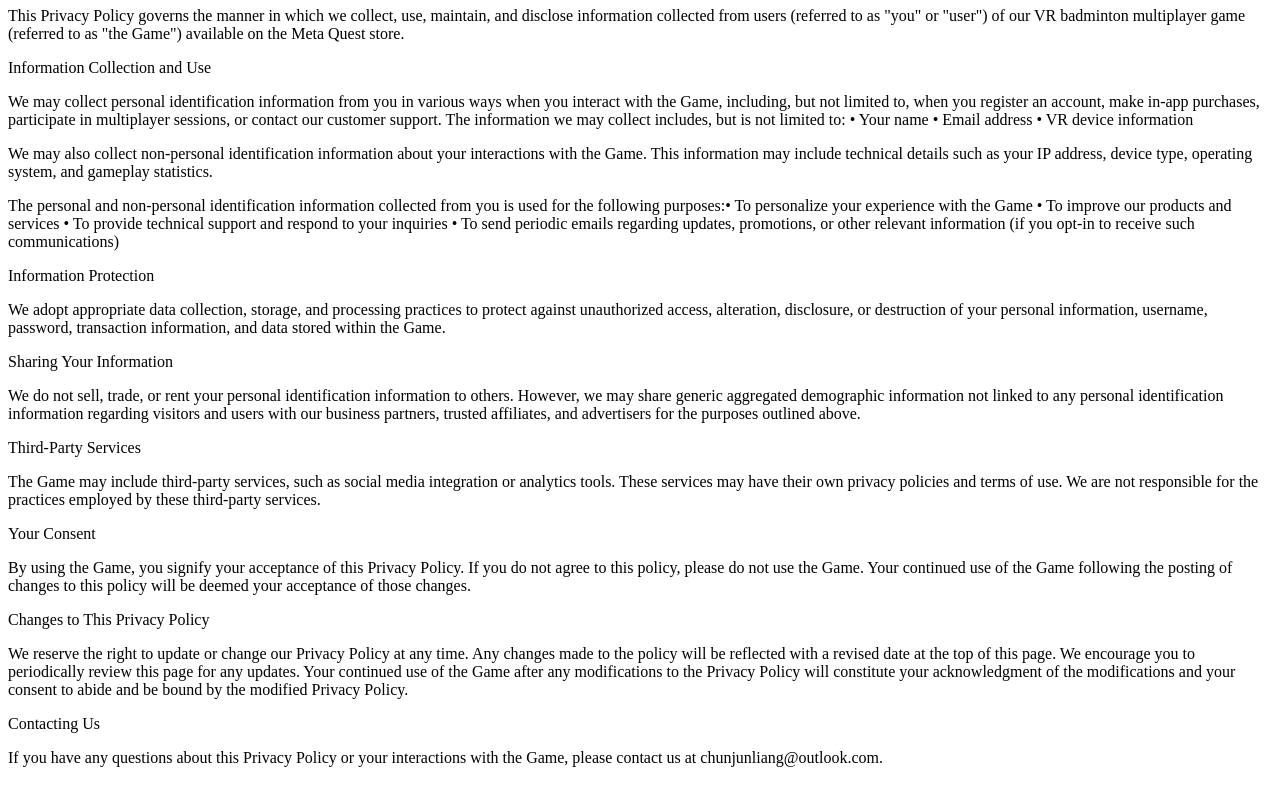
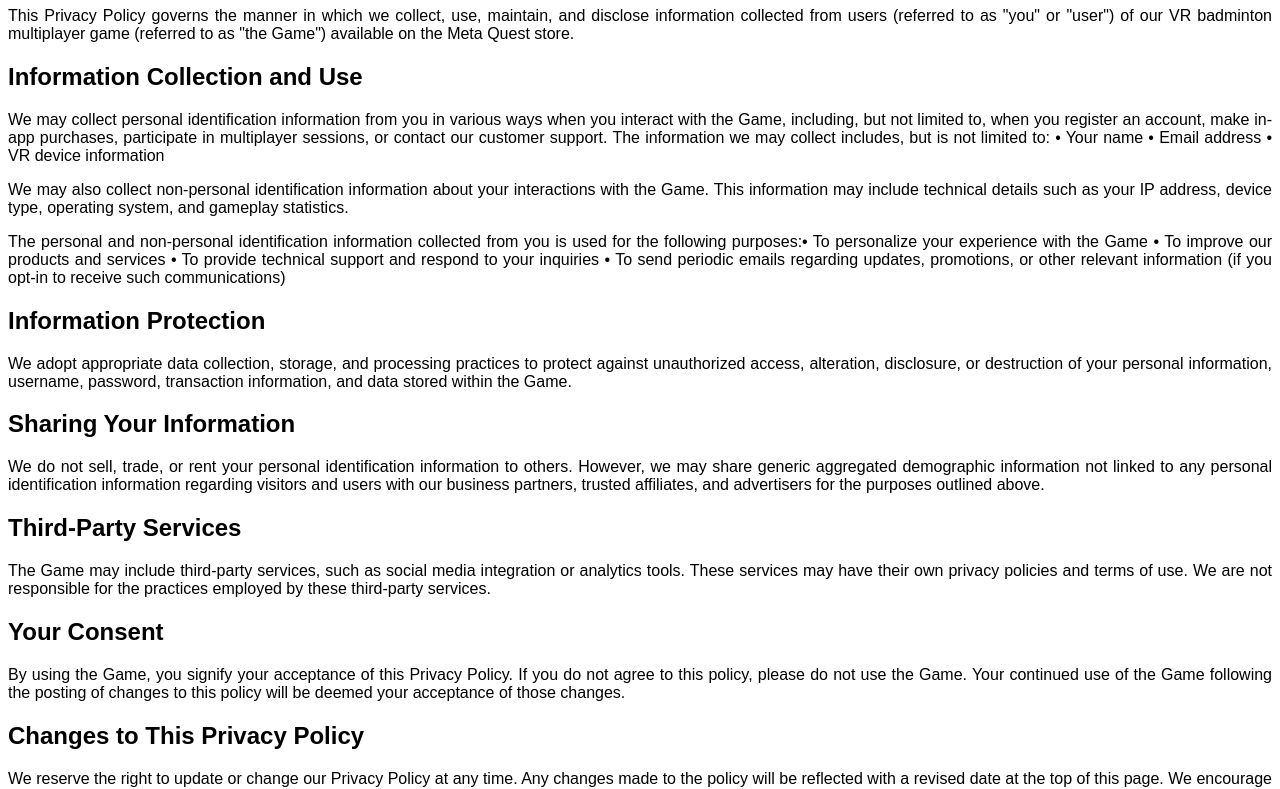
Before and after one commit to chunjunliang/badmintonxr, a plain HTML site: page privacy_policy.html in a window 1280 px wide. Shown: the part 73-862 px from the top of the page. Drawn offline with Linux system fonts and the light colour scheme.

Commit message:
Add files via upload

```diff
--- a/privacy_policy.html
+++ b/privacy_policy.html
@@ -8,6 +8,25 @@
     <meta charset="UTF-8">
 
     <title>BB Privacy Policy</title>
+    <style>
+
+        body {
+            font-family: Arial, sans-serif;
+        }
+
+        h1 {
+            text-align: center;
+        }
+
+        img {
+            width: 300px;
+            height: auto;
+        }
+
+        p {
+            text-align: justify;
+        }
+    </style>
 
 </head>
 
@@ -21,9 +40,9 @@
         This Privacy Policy governs the manner in which we collect, use, maintain, and disclose information collected from users (referred to as "you" or "user") of our VR badminton multiplayer game (referred to as "the Game") available on the Meta Quest store.
     </p>
 
-    <p>
+    <h2>
         Information Collection and Use
-    </p>
+    </h2>
     <p>
         We may collect personal identification information from you in various ways when you interact with the Game, including, but not limited to, when you register an account, make in-app purchases, participate in multiplayer sessions, or contact our customer support. The information we may collect includes, but is not limited to:
         •	Your name
@@ -41,39 +60,39 @@
         •	To send periodic emails regarding updates, promotions, or other relevant information (if you opt-in to receive such communications)
 
     </p>
-    <p>
+    <h2>
         Information Protection
-    </p>
+    </h2>
     <p>
         We adopt appropriate data collection, storage, and processing practices to protect against unauthorized access, alteration, disclosure, or destruction of your personal information, username, password, transaction information, and data stored within the Game.
     </p>
-    <p>
+    <h2>
         Sharing Your Information
-    </p>
+    </h2>
     <p>
         We do not sell, trade, or rent your personal identification information to others. However, we may share generic aggregated demographic information not linked to any personal identification information regarding visitors and users with our business partners, trusted affiliates, and advertisers for the purposes outlined above.
     </p>
-    <p>
+    <h2>
         Third-Party Services
-    </p>
+    </h2>
     <p>
         The Game may include third-party services, such as social media integration or analytics tools. These services may have their own privacy policies and terms of use. We are not responsible for the practices employed by these third-party services.
     </p>
-    <p>
+    <h2>
         Your Consent
-    </p>
+    </h2>
     <p>
         By using the Game, you signify your acceptance of this Privacy Policy. If you do not agree to this policy, please do not use the Game. Your continued use of the Game following the posting of changes to this policy will be deemed your acceptance of those changes.
     </p>
-    <p>
+    <h2>
         Changes to This Privacy Policy
-    </p>
+    </h2>
     <p>
         We reserve the right to update or change our Privacy Policy at any time. Any changes made to the policy will be reflected with a revised date at the top of this page. We encourage you to periodically review this page for any updates. Your continued use of the Game after any modifications to the Privacy Policy will constitute your acknowledgment of the modifications and your consent to abide and be bound by the modified Privacy Policy.
     </p>
-    <p>
+    <h2>
         Contacting Us
-    </p>
+    </h2>
     <p>
         If you have any questions about this Privacy Policy or your interactions with the Game, please contact us at chunjunliang@outlook.com.
     </p>
```
